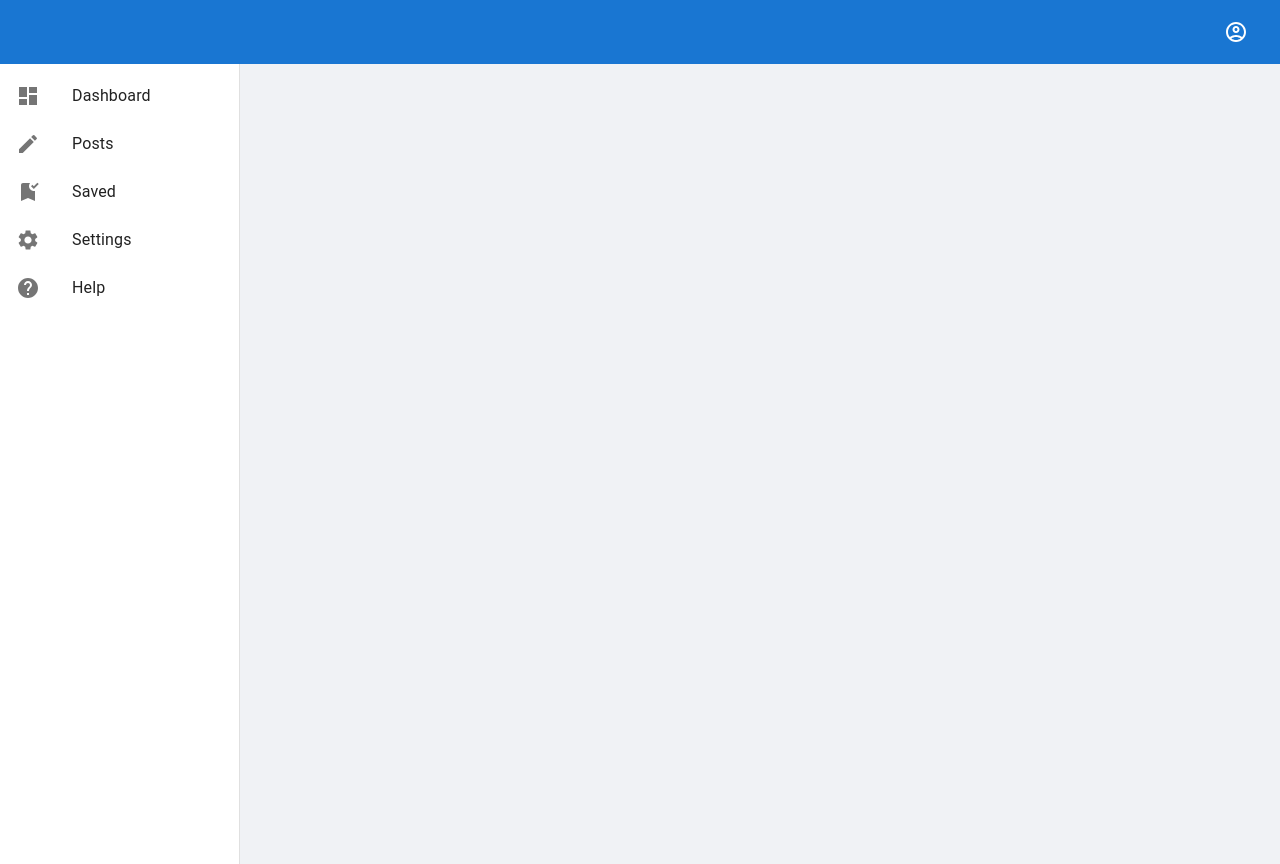
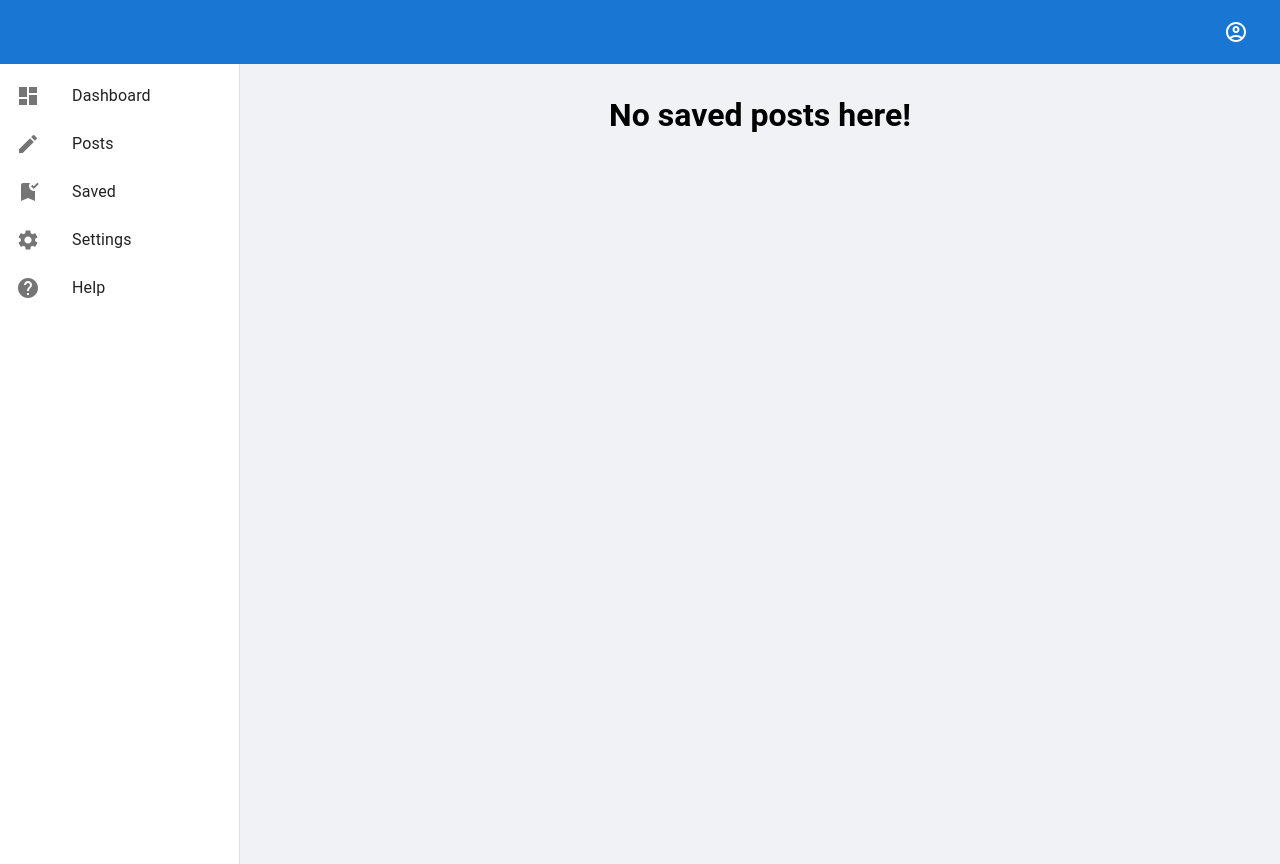
Before and after one commit to wojtek99955/mui-demo-website, a React (Create React App) app: page /saved-posts in a window 1280 px wide. Built offline with nearby package versions, Linux system fonts and the light colour scheme.

Commit message:
Saved Posts no post message

```diff
--- a/src/components/SavedPosts/SavedPosts.js
+++ b/src/components/SavedPosts/SavedPosts.js
@@ -1,16 +1,26 @@
 import { Context } from "../../ContextProvider";
 import { useContext } from "react";
+import styled from "styled-components";
 
+const Container = styled.section`
+  width: 100%;
+  h1 {
+    text-align: center;
+    margin: 2rem 0;
+    font-size: 2rem;
+  }
+`;
 function SavedPosts() {
   const ctx = useContext(Context);
   const likedPosts = ctx.posts.filter((notes) => notes.liked === true);
 
   return (
-    <div>
+    <Container>
+      {likedPosts.length === 0 ? <h1>No saved posts here!</h1> : null}
       {likedPosts.map((post) => {
         return <h1>{post.text}</h1>;
       })}
-    </div>
+    </Container>
   );
 }
 
```
